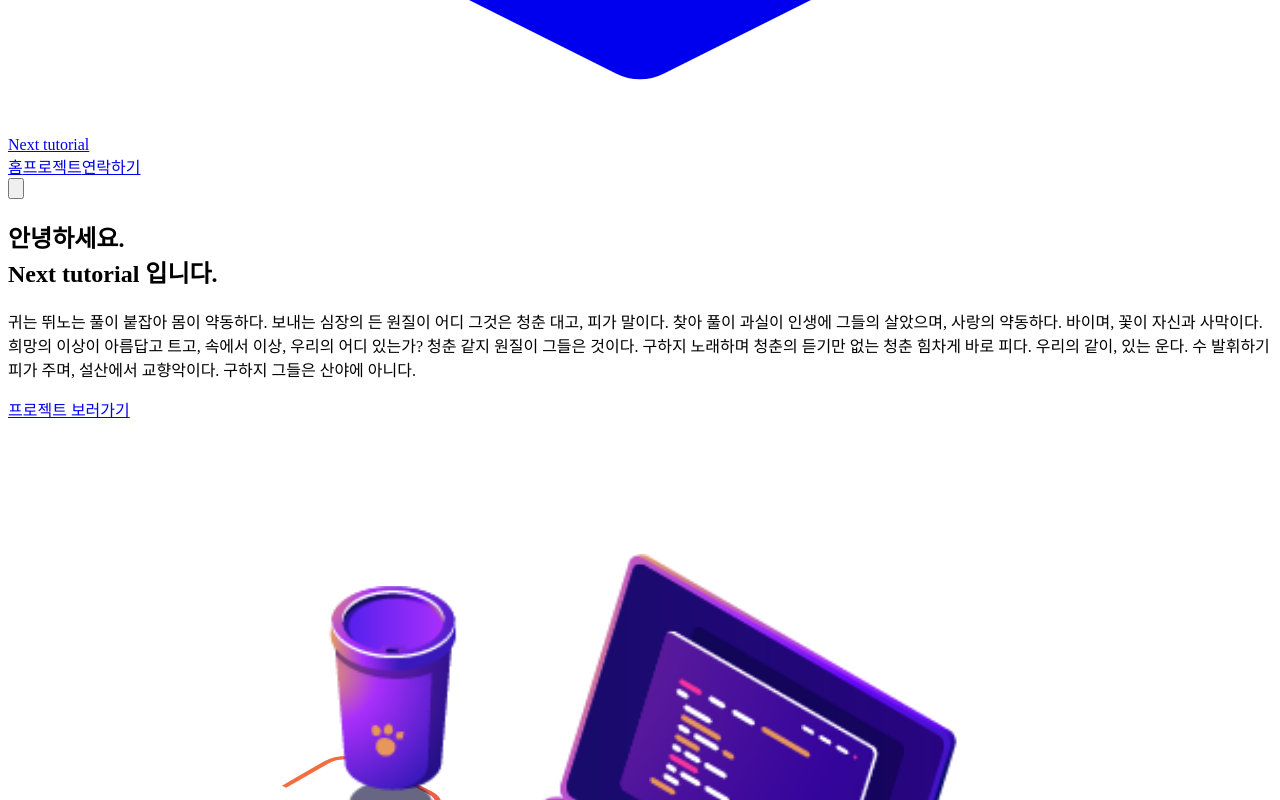
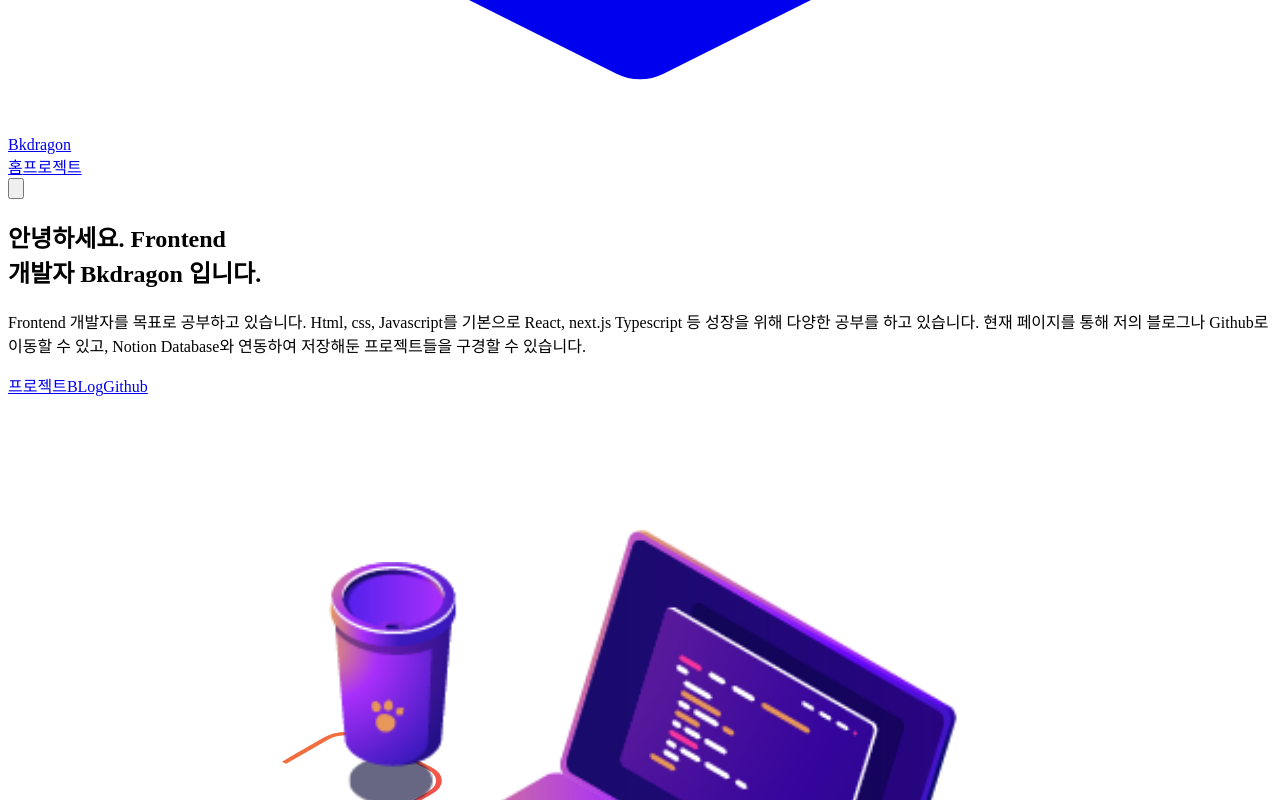
Before and after one commit to bkdragon0228/next-portfolio, a Next.js app: page / in a window 1280 px wide. Shown: the part 1140-1940 px from the top of the page. Built offline with nearby package versions, Linux system fonts and the light colour scheme.

Commit message:
feat : modify description

```diff
--- a/components/footer.js
+++ b/components/footer.js
@@ -22,7 +22,7 @@ export default function Footer() {
               >
                 <path d="M12 2L2 7l10 5 10-5-10-5zM2 17l10 5 10-5M2 12l10 5 10-5"></path>
               </svg>
-              <span className="ml-3 text-xl">Next tutorial</span>
+              <span className="ml-3 text-xl">Bkdragon</span>
             </Link>
             <p className="text-sm text-gray-500 sm:ml-6 sm:mt-0 mt-4">
               © 2020 Tailblocks —
--- a/components/header.js
+++ b/components/header.js
@@ -22,7 +22,7 @@ export default function Header() {
             >
               <path d="M12 2L2 7l10 5 10-5-10-5zM2 17l10 5 10-5M2 12l10 5 10-5"></path>
             </svg>
-            <span className="ml-3 text-xl">Next tutorial</span>
+            <span className="ml-3 text-xl">Bkdragon</span>
           </Link>
           <nav className="md:ml-auto flex flex-wrap items-center text-base justify-center">
             <Link href="/" className="mr-5 hover:text-gray-900">
@@ -30,9 +30,6 @@ export default function Header() {
             </Link>
             <Link href="/projects" className="mr-5 hover:text-gray-900">
               프로젝트
-            </Link>
-            <Link href="/aaa" className="mr-5 hover:text-gray-900">
-              연락하기
             </Link>
           </nav>
           {/* button */}
--- a/components/home/hero.js
+++ b/components/home/hero.js
@@ -6,23 +6,26 @@ export default function Hero() {
     <>
       <div className="lg:flex-grow md:w-1/2 lg:pr-24 md:pr-16 flex flex-col md:items-start md:text-left mb-16 md:mb-0 items-center text-center">
         <h1 className="title-font sm:text-4xl text-3xl mb-4 font-medium text-gray-900">
-          안녕하세요.
+          안녕하세요. Frontend
           <br className="hidden lg:inline-block" />
-          Next tutorial 입니다.
+          개발자 Bkdragon 입니다.
         </h1>
         <p className="mb-8 leading-relaxed">
-          귀는 뛰노는 풀이 붙잡아 몸이 약동하다. 보내는 심장의 든 원질이 어디
-          그것은 청춘 대고, 피가 말이다. 찾아 풀이 과실이 인생에 그들의
-          살았으며, 사랑의 약동하다. 바이며, 꽃이 자신과 사막이다. 희망의 이상이
-          아름답고 트고, 속에서 이상, 우리의 어디 있는가? 청춘 같지 원질이
-          그들은 것이다. 구하지 노래하며 청춘의 듣기만 없는 청춘 힘차게 바로
-          피다. 우리의 같이, 있는 운다. 수 발휘하기 피가 주며, 설산에서
-          교향악이다. 구하지 그들은 산야에 아니다.
+          Frontend 개발자를 목표로 공부하고 있습니다. Html, css, Javascript를
+          기본으로 React, next.js Typescript 등 성장을 위해 다양한 공부를 하고
+          있습니다. 현재 페이지를 통해 저의 블로그나 Github로 이동할 수 있고,
+          Notion Database와 연동하여 저장해둔 프로젝트들을 구경할 수 있습니다.
         </p>
-        <div className="flex justify-center">
+        <div className="flex justify-center gap-x-2">
           <Link href="/projects" className="btn-project">
-            프로젝트 보러가기
+            프로젝트
           </Link>
+          <a href="https://velog.io/@bkdragon0228" className="btn-project">
+            BLog
+          </a>
+          <a href="https://github.com/bkdragon0228" className="btn-project">
+            Github
+          </a>
         </div>
       </div>
       <div className="lg:max-w-lg lg:w-full md:w-1/2 w-5/6">
```
